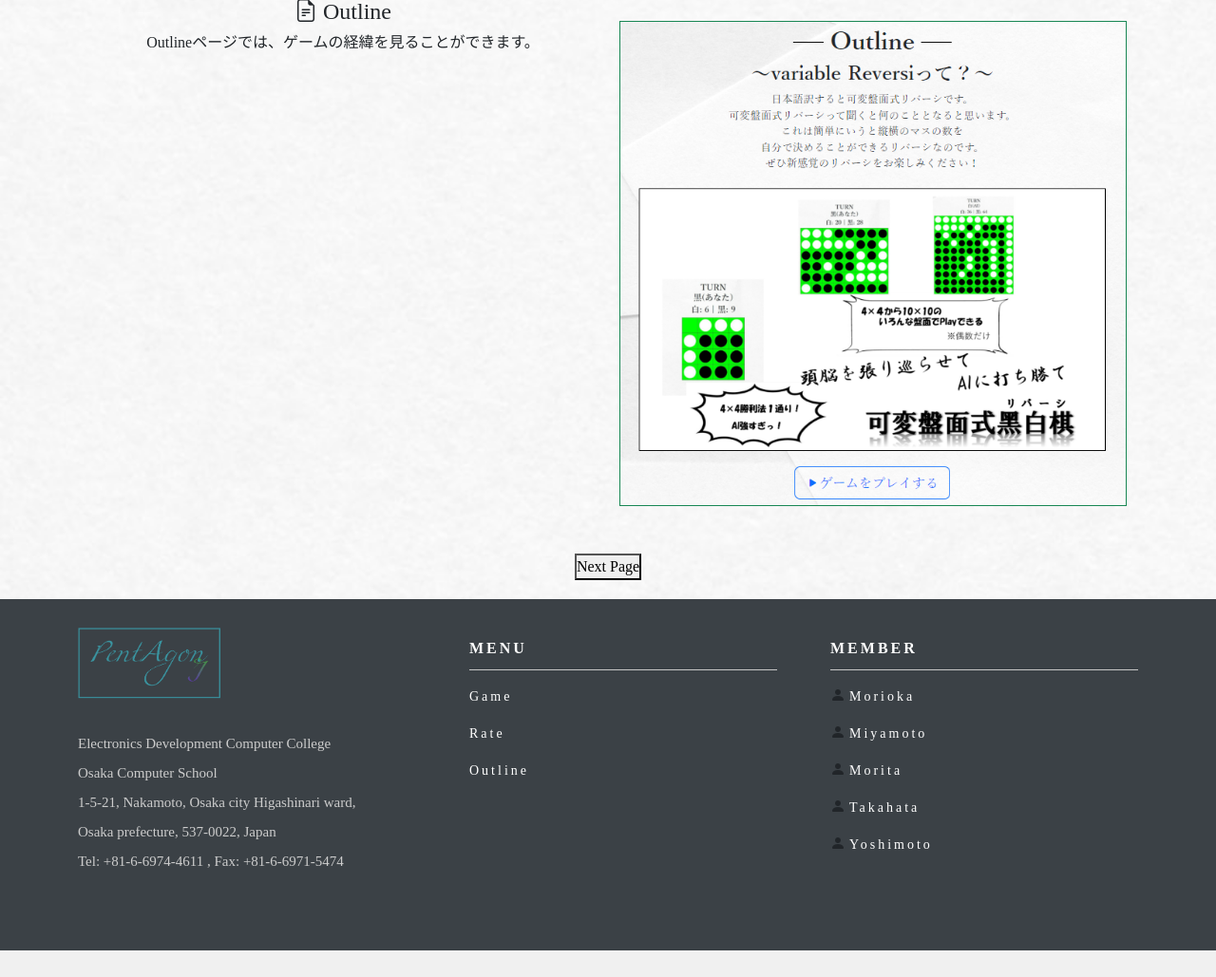
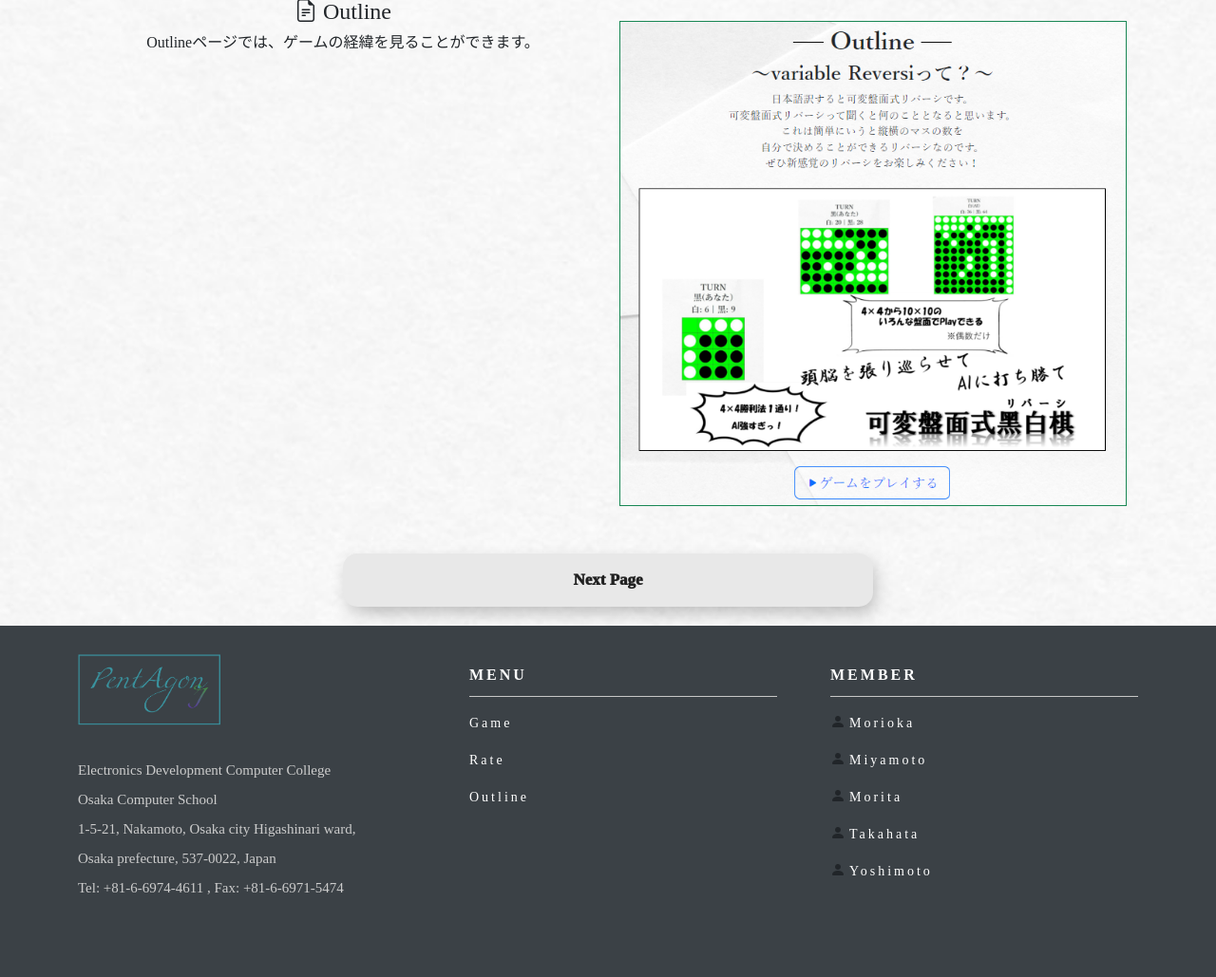
Before and after one commit to overclockbrain/DjangoSIteProgram, a Django app: page / in a window 1280 px wide. Shown: the part 2544-3573 px from the top of the page at 95% size. Before the commit the page ends 3545 px from the top, so only its background shows below. Run offline with Django 4.2, Linux system fonts and the light colour scheme; some libraries are stand-ins or nearby versions.

Commit message:
Add files via upload

```diff
--- a/reversisite/static/reversisite/css/style.css
+++ b/reversisite/static/reversisite/css/style.css
@@ -69,7 +69,7 @@ header .headline{
 input[type=range] {
     -webkit-appearance: none;
     margin: 10px 0;
-    width: 20%;
+    width: 60%;
 }
 input[type=range]:focus {
     outline: none;
@@ -155,6 +155,7 @@ input[type=range]:focus::-ms-fill-upper {
 
 /*------------playbutton---------------*/
 .playbutton {
+    width: 50%;
     -moz-appearance: none;
     -webkit-appearance: none;
     appearance: none;
@@ -311,3 +312,44 @@ footer{
     font-size: 18px;
 }
 /*-------------------------------*/
+
+/*nextbutton*/
+.nextbutton {
+    width: 50%;
+    padding: 15px 25px;
+    border: unset;
+    border-radius: 15px;
+    color: #212121;
+    z-index: 1;
+    background: #e8e8e8;
+    position: relative;
+    font-weight: 1000;
+    font-size: 17px;
+    -webkit-box-shadow: 4px 8px 19px -3px rgba(0,0,0,0.27);
+    box-shadow: 4px 8px 19px -3px rgba(0,0,0,0.27);
+    transition: all 250ms;
+    overflow: hidden;
+   }
+
+   .nextbutton::before {
+    content: "";
+    position: absolute;
+    top: 0;
+    left: 0;
+    height: 100%;
+    width: 0;
+    border-radius: 15px;
+    background-color: #212121;
+    z-index: -1;
+    -webkit-box-shadow: 4px 8px 19px -3px rgba(0,0,0,0.27);
+    box-shadow: 4px 8px 19px -3px rgba(0,0,0,0.27);
+    transition: all 250ms
+   }
+
+   .nextbutton:hover {
+    color: #e8e8e8;
+   }
+
+   .nextbutton:hover::before {
+    width: 100%;
+   }
```
